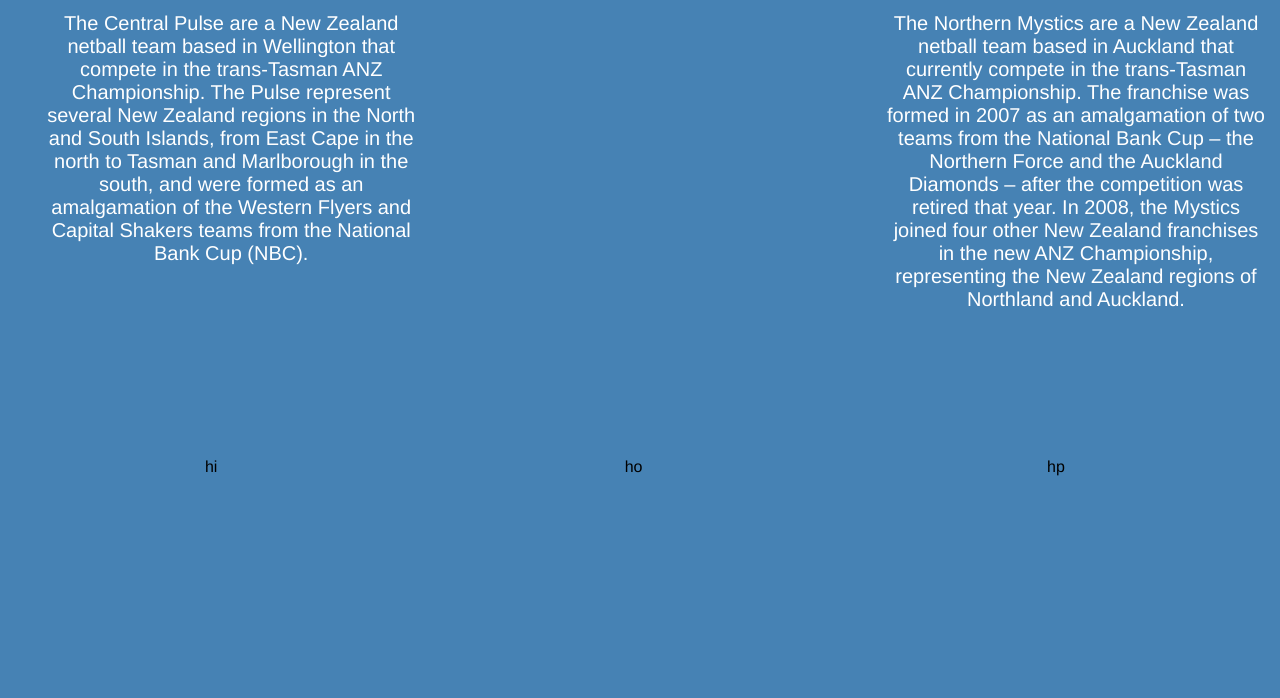
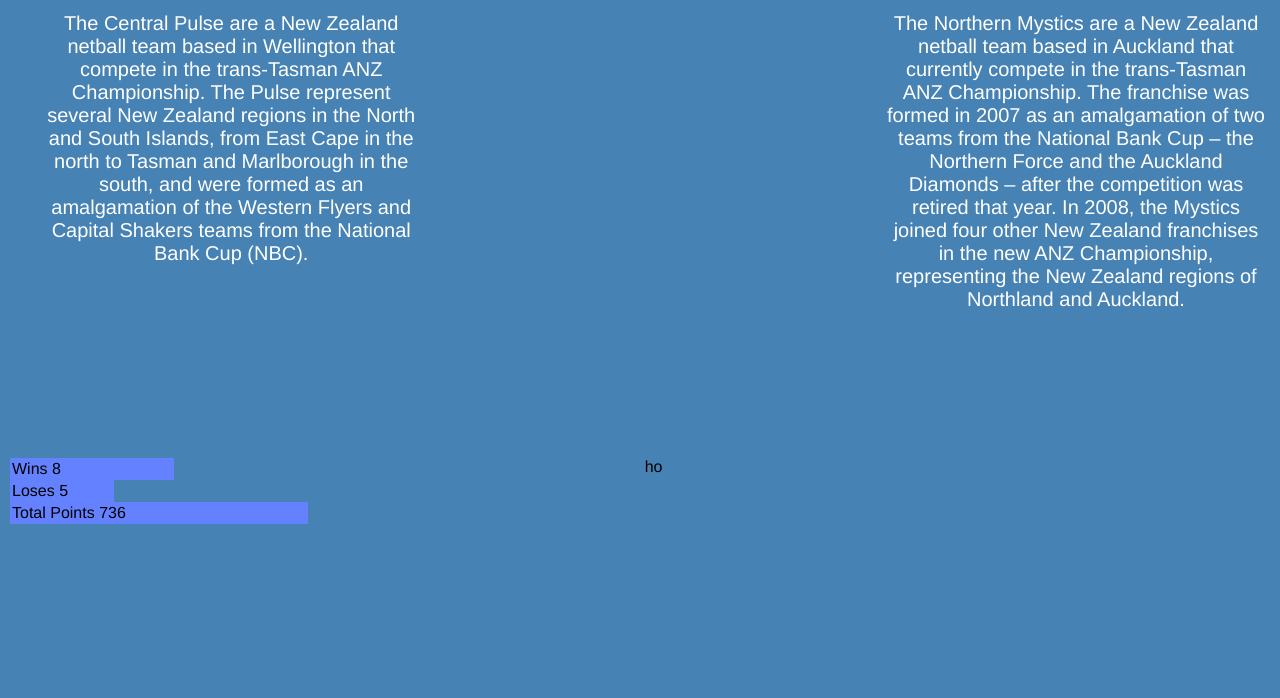
Before and after one commit to LizbethKim/NetballWebsite, a plain HTML site: page teams.html in a window 1280 px wide. Shown: the part 102-800 px from the top of the page. Drawn offline with Linux system fonts and the light colour scheme.

Commit message:
started on bargraphs, added sort method

```diff
--- a/css/mystyle.css
+++ b/css/mystyle.css
@@ -223,3 +223,13 @@ width: 50%;
 .arc path{
     stroke: #fff;
 }
+
+.barchart {
+    margin-left: 10px;
+}
+
+.barchart div {
+    text-align: left;
+    background-color: rgb(100, 130, 255);
+    padding: 2px;
+}
--- a/js/functional.js
+++ b/js/functional.js
@@ -25,3 +25,19 @@ function find(fun, list) {
             return list[i];
     return undefined;
 }
+
+function sort(less_than_fun, list) {
+    var sorter = function(acc, e) {
+        var head = [];
+        var i;
+        for(i = 0; i < acc.length; i++) {
+            if(less_than_fun(e, acc[i]))
+                break;
+            head.push(acc[i]);
+        }
+        head.push(e);
+        return head.concat(acc.splice(i, acc.length));
+    }
+
+    return foldl(sorter, [], list);
+}
--- /dev/null
+++ b/js/global.js
@@ -0,0 +1,4 @@
+// get the currently selected year
+function get_year() {
+    return $("#selectYear").val();
+}
--- a/js/teams.js
+++ b/js/teams.js
@@ -36,6 +36,8 @@ function update_blurb(element, blurb) {
     $(blurb).text(elem.blurb);
 }
 
+// update all other_elements based on the value of element, also set
+// blurb to the blurb for the team selected by element
 function update_team_select(element, other_elements, blurb) {
     $.each(other_elements, function(idx, e) {
         var v = $(e).val();
@@ -44,3 +46,20 @@ function update_team_select(element, other_elements, blurb) {
     });
     update_blurb(element, blurb);
 }
+
+// get all the games a team has played
+function get_team_games(year, teamname) {
+    var data_list = find(function(e) { return e.year == year; }, newData).data;
+    var team = get_team_from_name(teamname);
+    var fullname = team.region + " " + team.name;
+    return filter(function(e){
+            return e.homeTeam === fullname || e.awayTeam === fullname;
+        }, data_list);
+
+}
+
+// returns the team object from the name
+function get_team_from_name(teamname) {
+    return find(function(e) { return e.name.toLowerCase() === teamname; },
+            teams);
+}
--- /dev/null
+++ b/js/teams_graph.js
@@ -0,0 +1,51 @@
+function load_team_bargraph(teamname, target) {
+    var team = get_team_from_name(teamname);
+    var games = get_team_games(get_year(), teamname);
+    var empty_acc = { wins: 0, losses: 0, draws: 0, total_points: 0 };
+    var fullname = team.region + " " + team.name;
+
+    // count the team stats
+    var count_stats = function(acc, e) {
+        var our_score, their_score;
+        if(e.homeTeam === fullname) {
+            our_score = e.homeTeamScore;
+            their_score = e.awayTeamScore;
+        } else {
+            their_score = e.homeTeamScore;
+            our_score = e.awayTeamScore;
+        }
+
+        if(our_score > their_score)
+            acc.wins += 1;
+        else if(our_score < their_score)
+            acc.losses += 1;
+        else
+            acc.draws +=1 ;
+        acc.total_points += parseInt(our_score, 10);
+        return acc;
+    };
+    var stats = foldl(count_stats, empty_acc, games);
+    console.log(stats);
+    var data =
+        [ {name: "Wins", value: stats.wins},
+          {name: "Loses", value: stats.losses}
+        ];
+    if(stats.draws >  0)
+        data.push({name: "Draws", value: stats.draws});
+    data.push({name: "Total Points", value: stats.total_points});
+
+
+    d3.select(target)
+        .selectAll("div")
+        .data(data)
+        .enter()
+        .append("div")
+        .style("width", function(d) {
+            if(d.name === "Total Points")
+                return (d.value  / 2.5) + "px";
+            else
+                return (d.value * 20) + "px";
+        })
+        .text(function(d) { return d.name + " " + d.value; });
+    console.log($(target));
+}
--- a/teams.html
+++ b/teams.html
@@ -11,6 +11,7 @@
     <script src="js/d3/d3.js" charset="utf-8"></script>
     <script src="js/jquery-2.1.3.min.js" charset="utf-8"></script>
     <script src="js/functional.js" charset="utf-8"></script>
+    <script src="js/global.js" charset="utf-8"></script>
 
     <!-- globals -->
     <script src="js/teams.json" charset="utf-8"></script>
@@ -18,6 +19,7 @@
 
     <!-- scripts -->
     <script src="js/teams.js" charset="utf-8"></script>
+    <script src="js/teams_graph.js" charset="utf-8"></script>
 </head>
 
 <body>
@@ -56,10 +58,6 @@
                     </script>
             </div>
 
-            <div id="team1BarChart">
-                <div id='barChartTeam1'></div>
-                <div id='lineChartTeam1'></div>
-            </div>
         </div>
 
         <div id="teamAB"><div id="teamABstats"></div>ho</div>
@@ -74,17 +72,16 @@
                   update_blurb("#selectTeam2", "#team2Blurb");
               </script>
             </div>
-                    <div id="team2BarChart">
-                        <div id='barChartTeam2'></div>
-                        <div id='lineChartTeam2'></div>
-                    </div>
         </div>
       </div>
 
     <div class="teamRow">
-        <div id="teamABarChart">hi</div>
-        <div id="teamABBarChart">ho</div>
-        <div id="teamBBarChart">hp</div>
+        <div id="teamABarChart" class="barchart"></div>
+        <script>
+            load_team_bargraph($("#selectTeam1").val(), "#teamABarChart");
+        </script>
+        <div id="teamABBarChart" class="barchart">ho</div>
+        <div id="teamBBarChart" class="barchart">hp</div>
     </div>
 </body>
 </html>
```
